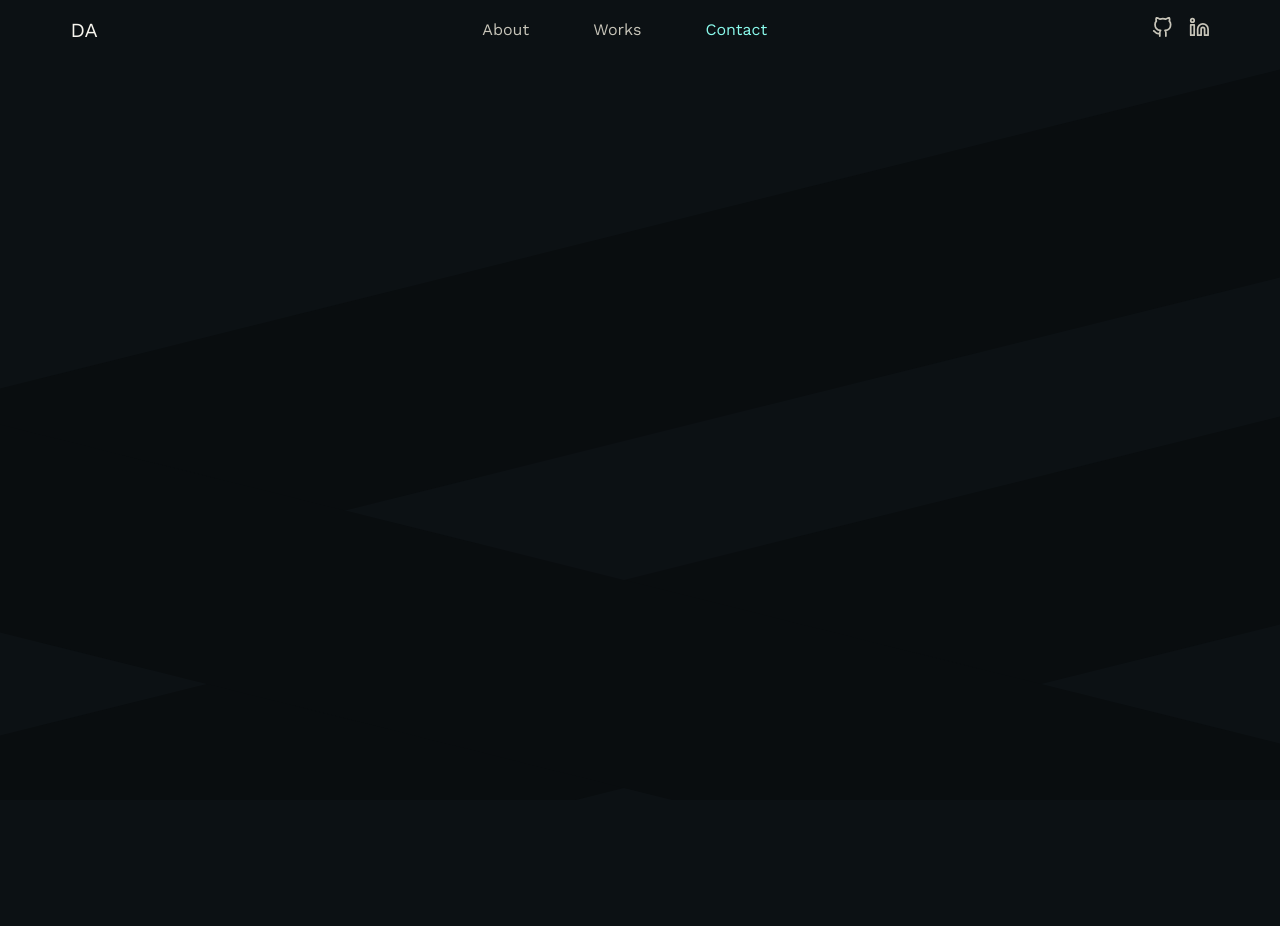
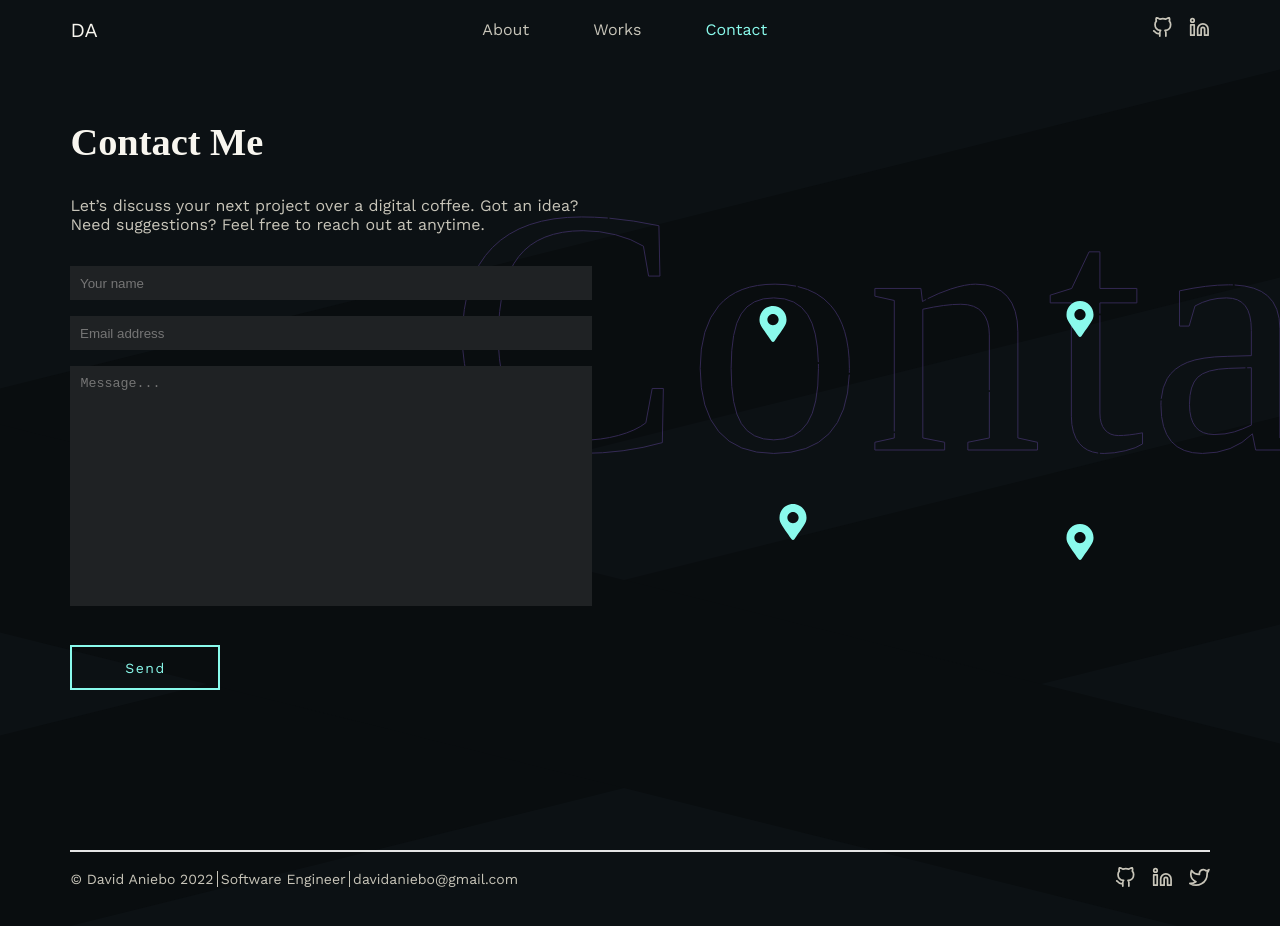
Before and after one commit to Webmekanic/My-Portfolio-v2.0.0, a React (Create React App) app: page /contact in a window 1280 px wide. Shown: the top 926 px of the page. Before the commit the page ends 800 px from the top, so only its background shows below. Built offline with nearby package versions, Linux system fonts and the light colour scheme; a web font is replaced by a local one.

Commit message:
fix about footer

```diff
--- a/src/pages/Contact.jsx
+++ b/src/pages/Contact.jsx
@@ -1,9 +1,10 @@
 import React from "react"
-// import Button from "../components/shared/Button"
-// import Footer from "../components/layouts/Footer"
-// import BgText from "../components/shared/BgText"
-// import { HiOutlineLocationMarker } from "react-icons/hi"
+import Footer from "../components/layouts/Footer"
+import BgText from "../components/shared/BgText"
+import Button from "../components/shared/Button"
+import Socials from "../components/shared/Socials"
 import { ContactMe } from "../styles/ContactStyle"
+import { ContactSection } from "../styles/HomeStyle"
 
 const Contact = () => {
   return (
@@ -11,8 +12,61 @@ const Contact = () => {
       <div className="pattern1"></div>
       <div className="pattern2"></div>
       <div className="pattern3"></div>
+      <section className="contactSection">
+        <BgText text={"Contact"} classname="ContactBgText" />
+        <ContactSection>
+          <div className="contactContainer">
+            <h1 className="aboutTitle">Contact Me</h1>
+            <p className="contactText">
+              Let’s discuss your next project over a digital coffee. Got an
+              idea? Need suggestions? Feel free to reach out at anytime.
+            </p>
+            <section className="contactMe">
+              <section className="contactForm">
+                <form className="contactInput">
+                  <input type="text" id="NameInput" placeholder="Your name" />
+                  <br />
+                  <input
+                    type="email"
+                    id="emailInput"
+                    placeholder="Email address"
+                  />
+                  <br />
+                  <textarea
+                    id="MessageInput"
+                    placeholder="Message..."
+                  ></textarea>
+                </form>
+              </section>
+              <div className="contactLocations">
+                <Socials
+                  mediaLink="http://www.twitter.com/webmekanic"
+                  myHandle="Linkedin"
+                  classname="myLinkedin"
+                />
+                <Socials
+                  mediaLink="http://www.twitter.com/webmekanic"
+                  myHandle="#Twitter"
+                  classname="myTwitter"
+                />
+                <Socials
+                  mediaLink="http://www.twitter.com/webmekanic"
+                  myHandle="GitHub"
+                  classname="myGitHub"
+                />
+                <Socials
+                  mediaLink="http://www.twitter.com/webmekanic"
+                  myHandle="Codewars"
+                  classname="myCodewars"
+                />
+              </div>
+            </section>
+            <Button text={"send"} className="contactBtn" />
+          </div>
+        </ContactSection>
+      </section>
 
-      {/* <Footer classname="contact-footer" /> */}
+      <Footer classname="contact-footer" />
     </ContactMe>
   )
 }
--- a/src/styles/AboutStyle.jsx
+++ b/src/styles/AboutStyle.jsx
@@ -5,7 +5,7 @@ export const AboutMe = styled.div`
   position: relative;
   z-index: 20;
   width: 100%;
-  padding-bottom: 6rem;
+  padding-bottom: 1rem;
 
   .pattern1 {
     background: ${({ theme }) => theme.colors.barColor};
@@ -55,10 +55,8 @@ export const AboutMe = styled.div`
 
   .aboutFooter {
     position: absolute;
-    bottom: 25px;
     padding-left: 30px;
     padding-right: 30px;
-    // border: 2px solid yellow;
   }
 
   @media ${({ theme }) => theme.mediaQueries.medium} {
@@ -112,8 +110,14 @@ export const AboutMe = styled.div`
   }
 
   @media ${({ theme }) => theme.mediaQueries.above768} {
-    // border: 1px solid yellow;
     overflow: hidden;
     min-height: 100vh;
+
+    .aboutFooter {
+      position: relative;
+      width: 89%;
+      margin: auto;
+      padding: unset;
+    }
   }
 `
--- a/src/styles/ContactStyle.jsx
+++ b/src/styles/ContactStyle.jsx
@@ -1,5 +1,4 @@
 import styled from "styled-components"
-// import { FooterSection } from "./footerStyle"
 
 export const ContactMe = styled.div`
   padding-top: 5rem;
@@ -43,9 +42,15 @@ export const ContactMe = styled.div`
     top: 30rem;
   }
 
-  @media ${({ theme }) => theme.mediaQueries.above768} {
-    height: 100vh;
-    overflow: hidden;
+  .ContactBgText {
+    // margin-top: 2rem;
+  }
+
+  .contact-footer {
+    // border: 2px solid red;
+    width: 89%;
+    margin: auto;
+    margin-top: 10rem;
   }
 
   @media ${({ theme }) => theme.mediaQueries.medium} {
--- a/src/styles/HomeStyle.jsx
+++ b/src/styles/HomeStyle.jsx
@@ -456,6 +456,24 @@ export const MyHome = styled.div`
     width: 100%;
   }
 
+  .contact-footer {
+    width: 89%;
+    margin: auto;
+    margin-bottom: 2rem;
+  }
+
+  @media ${({ theme }) => theme.mediaQueries.below768} {
+    .contact-footer {
+      width: 95%;
+      margin: auto;
+      margin-bottom: 2rem;
+      position: absolute;
+      padding-left: 30px;
+      margin-top: 100px;
+      padding-bottom: 2rem;
+    }
+  }
+
   @media ${({ theme }) => theme.mediaQueries.above768} {
     .homeAboutBgText {
       top: 40px;
@@ -771,6 +789,7 @@ export const ProjectSection = styled.section`
       border: 2px solid red;
     }
   }
+
   @media ${({ theme }) => theme.mediaQueries.above768} {
     .projectParagraph {
       width: 68%;
@@ -783,7 +802,7 @@ export const ProjectSection = styled.section`
   }
 `
 export const ContactSection = styled.section`
-  // border: 2px solid red;
+
   .contactContainer {
     width: 89%;
     margin: auto;
@@ -793,10 +812,11 @@ export const ContactSection = styled.section`
     width: 45%;
     color: ${({ theme }) => theme.colors.textColor};
     margin-top: 32px;
+    position: relative;
+    z-index: 20;
   }
 
   .contactMe {
-    // border: 2px solid green;
     position: relative;
     z-index: 20;
     margin-top: 32px;
@@ -866,6 +886,7 @@ export const ContactSection = styled.section`
 
     .contactText {
       width: 100%;
+      padding-bottom: 2rem;
     }
     .contactForm {
       display: block;
@@ -882,7 +903,15 @@ export const ContactSection = styled.section`
     .contactLocations {
       display: none;
     }
+    .contactBtn{
+      float: right;
+      margin-bottom: 2rem;
+
+    }
   }
+
+
+
   @media ${({ theme }) => theme.mediaQueries.above768} {
     #MessageInput {
          padding: 10px 0px 200px 10px;
@@ -915,9 +944,6 @@ export const ContactSection = styled.section`
   }
   .contactMe {
     grid-gap: 6rem;
-
   }
   }
-
-
 `
```
